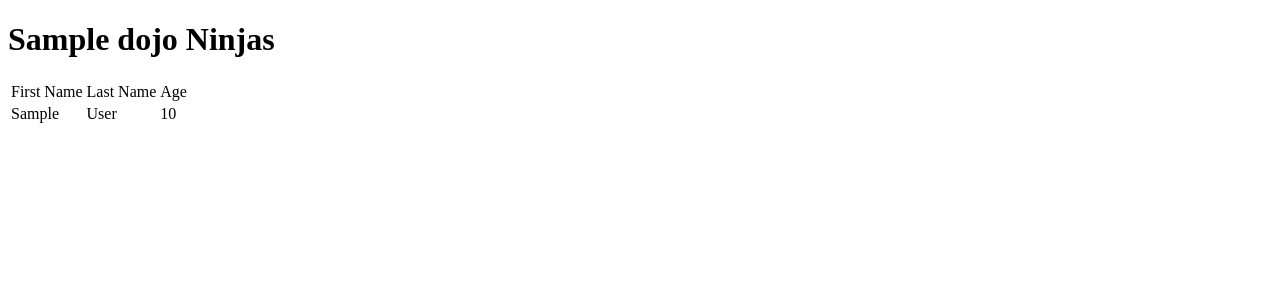
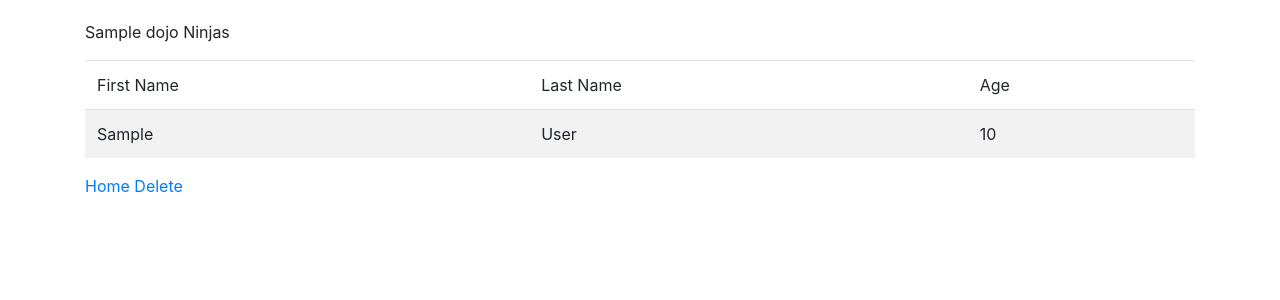
Before and after one commit to Matthew-Luk/Python-Bootcamp, a Flask app: template Flask_MySQL/CRUD/dojos_and_ninjas/flask_app/templates/show.html in a window 1280 px wide. Shown: the top 300 px of the page. Run offline with Flask 2, Linux system fonts and the light colour scheme; the template is opened without the code that fills it: most values are stand-ins (such as "Sample title", 1, 10 or a date in 2020).

Commit message:
fixed spacing and added delete link

```diff
--- a/Flask_MySQL/CRUD/dojos_and_ninjas/flask_app/templates/show.html
+++ b/Flask_MySQL/CRUD/dojos_and_ninjas/flask_app/templates/show.html
@@ -4,11 +4,14 @@
     <meta charset="UTF-8">
     <meta http-equiv="X-UA-Compatible" content="IE=edge">
     <meta name="viewport" content="width=device-width, initial-scale=1.0">
+    <link rel="stylesheet" href="https://cdn.jsdelivr.net/npm/bootstrap@4.3.1/dist/css/bootstrap.min.css" integrity="sha384-ggOyR0iXCbMQv3Xipma34MD+dH/1fQ784/j6cY/iJTQUOhcWr7x9JvoRxT2MZw1T" crossorigin="anonymous">
+    <link rel="stylesheet" type="text/css" href="{{ url_for('static', filename='style.css') }}">
     <title>Show</title>
 </head>
 <body>
-    <h1>{{dojo.name}} Ninjas</h1>
-    <table>
+    <div class="container">
+        <p class="header">{{dojo.name}} Ninjas</p>
+        <table class = "table table-striped">
             <thead>
                 <tr>
                     <td>First Name</td>
@@ -26,5 +29,10 @@
                 {%endfor%}
             </tbody>
         </table>
+        <div>
+            <a href="/">Home</a>
+            <a href="/delete/{{dojo.id}}">Delete</a>
+        </div>
+    </div>
 </body>
 </html>
```
Lines whose indentation alone changed are shown as unchanged.
